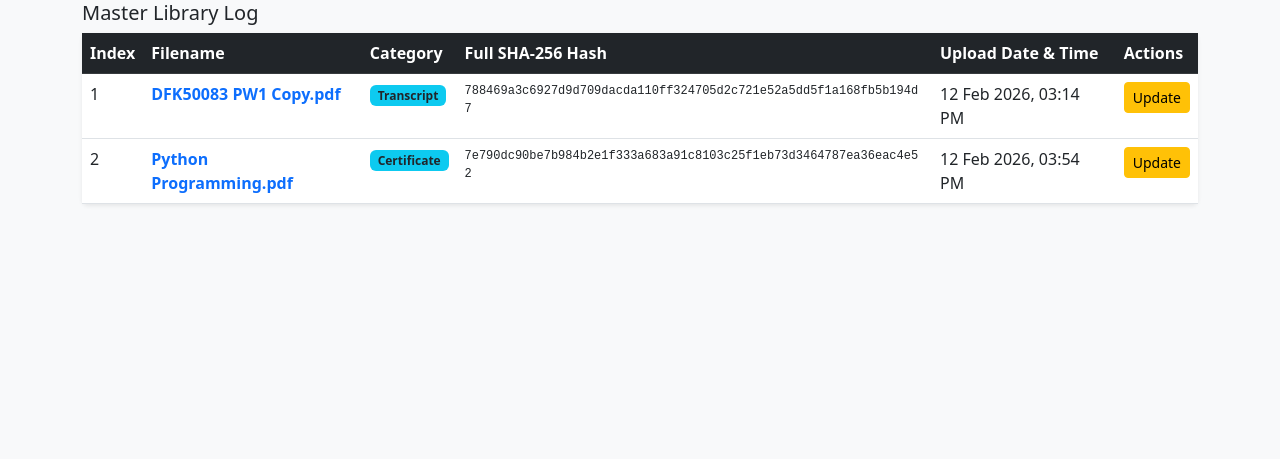
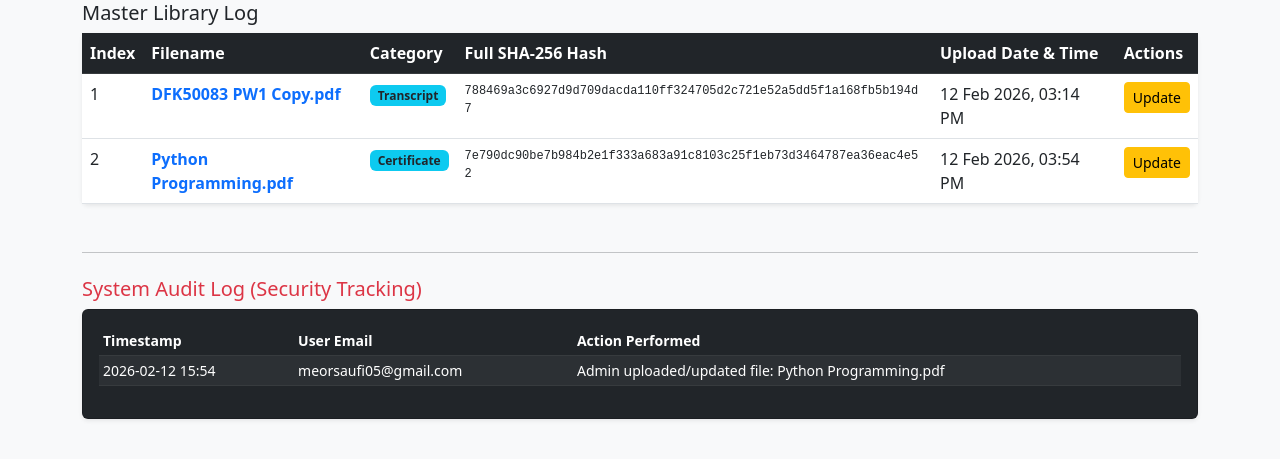
Before and after one commit to meormms/Verifile, a Flask app: page /admin/dashboard in a window 1280 px wide. Shown: the part 290-749 px from the top of the page. Run offline with Flask 3, Linux system fonts and the light colour scheme; a user stored in the database is signed in; data comes from the database, SQL or seed files in the repository; both versions use the stored data as it was after the commit.

Commit message:
Add files via upload

```diff
--- a/VERIFILE (FYP)/app.py
+++ b/VERIFILE (FYP)/app.py
@@ -48,6 +48,19 @@ def calculate_hash(file):
     file.seek(0)
     return sha256.hexdigest()
 
+# --- MODEL DATABASE BARU ---
+class AuditLog(db.Model):
+    id = db.Column(db.Integer, primary_key=True)
+    user_email = db.Column(db.String(100))
+    action = db.Column(db.String(255))
+    timestamp = db.Column(db.DateTime, default=datetime.now)
+
+# Fungsi helper untuk rakam log secara automatik
+def record_log(action_text):
+    new_log = AuditLog(user_email=current_user.email, action=action_text)
+    db.session.add(new_log)
+    db.session.commit()
+
 # --- ROUTES ---
 
 @app.route('/')
@@ -92,8 +105,11 @@ def register():
 @app.route('/admin/dashboard')
 @login_required
 def admin_dashboard():
+    if current_user.role != 'admin': return "Access Denied"
     files = FileRecord.query.all()
-    return render_template('dashboard_admin.html', user=current_user, files=files)
+    # Ambil 10 log terakhir untuk dipaparkan
+    logs = AuditLog.query.order_by(AuditLog.timestamp.desc()).limit(10).all()
+    return render_template('dashboard_admin.html', user=current_user, files=files, logs=logs)
 
 @app.route('/user/dashboard')
 @login_required
@@ -121,6 +137,7 @@ def upload_admin():
             db.session.add(new_file)
 
         db.session.commit()
+        record_log(f"Admin uploaded/updated file: {file.filename}")
         flash('File Registered/Updated in Library!')
     return redirect(url_for('admin_dashboard'))
 
--- a/VERIFILE (FYP)/templates/dashboard_admin.html
+++ b/VERIFILE (FYP)/templates/dashboard_admin.html
@@ -89,4 +89,30 @@
     </tbody>
 </table>
 
+<hr class="mt-5">
+<h5 class="mt-4 text-danger">System Audit Log (Security Tracking)</h5>
+<div class="card shadow-sm p-3 bg-dark text-white">
+    <table class="table table-dark table-sm table-striped small">
+        <thead>
+            <tr>
+                <th>Timestamp</th>
+                <th>User Email</th>
+                <th>Action Performed</th>
+            </tr>
+        </thead>
+        <tbody>
+            {% for log in logs %}
+            <tr>
+                <td>{{ log.timestamp.strftime('%Y-%m-%d %H:%M') }}</td>
+                <td>{{ log.user_email }}</td>
+                <td>{{ log.action }}</td>
+            </tr>
+            {% endfor %}
+        </tbody>
+    </table>
+</div>
 <script src="https://cdn.jsdelivr.net/npm/bootstrap@5.3.0/dist/js/bootstrap.bundle.min.js"></script>
+</body>
+</html>
+
+<script src="https://cdn.jsdelivr.net/npm/bootstrap@5.3.0/dist/js/bootstrap.bundle.min.js"></script>
```
Also changed, not shown: VERIFILE (FYP)/instance/verifile.db.
